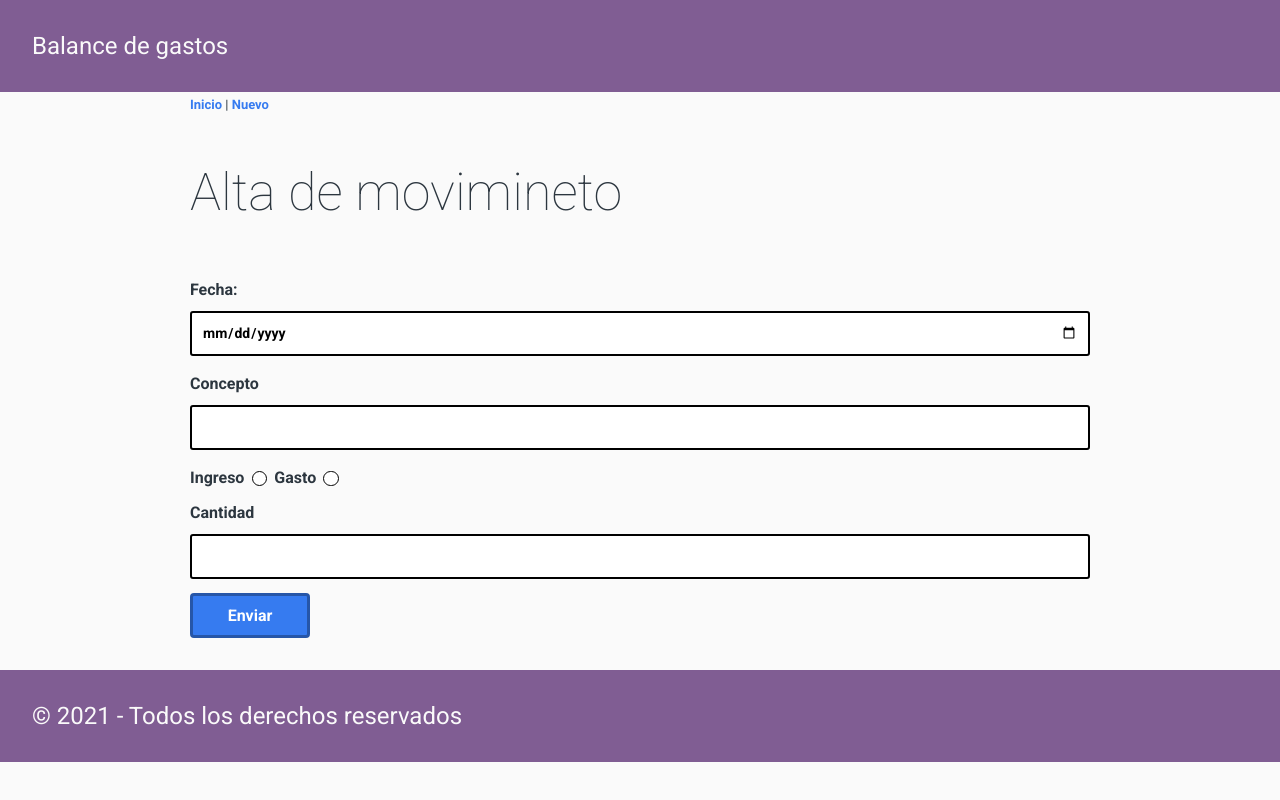
After one commit to Crispy96/flask_classic, a Flask app: page /nuevo in a window 1280 px wide. The commit adds this page. Run offline with Flask 2, Linux system fonts and the light colour scheme.

Commit message:
Enlaces.Fin día 17

```diff
--- a/balance/static/css/styles.css
+++ b/balance/static/css/styles.css
@@ -18,7 +18,6 @@ footer {
 }
 
 header *, footer *{
-      border-radius: var(--separacion-defecto);
       background-color: var(--color-primario);
       color: var(--blanco);
       font-size: 1.5rem;
@@ -33,4 +32,16 @@ header *, footer *{
 }
 table.paper {
       width: 100%;
-  }
+}
+
+.campo-formulario label {
+      display block;
+      font-weight: bold;
+      font-size: 1rem;
+      padding: 0;
+      margin-top: var(--separacion-defecto);
+}
+
+.campo-formulario input:not([type="radio"]) {
+      width: 100%
+}
--- /dev/null
+++ b/balance/templates/base.html
@@ -0,0 +1,25 @@
+<!DOCTYPE html>
+<html lang= "es">
+    <head>
+        <meta charset="UTF-8">
+        <meta http-equiv="X-UA-Compatible" content="IE=edge">
+        <meta name="viewport" content="width=device-width, initial-scale=1.0">
+        <title>Balance de cuentas | {% block titulo_pagina  %}{% endblock %}</title>
+        <link rel="stylesheet" href="static/css/flat_remix.css">
+        <link rel="stylesheet" href="static/css/styles.css">
+    </head>
+    <body>
+        <header>
+            <p>Balance de gastos</p>
+        </header>
+        <section class="contenedor">
+            <nav>
+                <p><a href="/"> Inicio</a> | <a href="nuevo">Nuevo</a></p>
+            </nav>
+            {% block contenido_pagina %}{% endblock %}
+        </section>
+        <footer>
+            <p>&copy; 2021 - Todos los derechos reservados</p>
+        </footer>
+    </body>
+</html>
--- /dev/null
+++ b/balance/templates/nuevo_movimiento.html
@@ -0,0 +1,32 @@
+{% extends 'base.html' %}
+
+{% block titulo_pagina %} Nuevo movimiento {% endblock %}
+
+{% block contenido_pagina %}
+
+            <h1>Alta de movimineto</h1>
+
+            <form action="/nuevo" method="post">
+                <div class="campo-formulario">
+                    <label for="fecha">Fecha:</label>
+                    <input type="date" name="fecha" id="fecha">
+                </div>
+                <div class="campo-formulario">
+                    <label for="concepot">Concepto</label>
+                    <input type="text" name="concepto" id="concepto">
+                </div>
+                <div class="campo-formulario">
+                    <label for="ingreos">Ingreso</label>
+                    <input type="radio" name="ingreso_gasto" id="ingreso" value="I">
+                    <label for="gasto">Gasto</label>
+                    <input type="radio" name="ingreso_gasto" id="gasto" value="G">
+                </div>
+                <div class="campo-formulario">
+                    <label for="cantidad">Cantidad</label>
+                    <input type="text" name="cantidad" id="cantidad">
+                </div>
+
+                <input name="submit" class="blue-button"type="submit" value="Enviar">
+
+            </form>
+{% endblock %}
--- a/balance/views.py
+++ b/balance/views.py
@@ -1,5 +1,5 @@
 from balance import app
-from flask import render_template
+from flask import render_template, request, redirect, url_for
 from balance.models import ListaMovimientos
 
 @app.route("/")
@@ -7,3 +7,15 @@ def inicio():
     lm = ListaMovimientos()
     lm.leer()
     return render_template("inicio.html", items=lm.movimientos)
+
+@app.route("/nuevo", methods=['GET', 'POST'])
+def nuevo():
+    if request.method =='GET':
+        return render_template("nuevo_movimiento.html")
+    else:
+        datos = request.form
+        lm = ListaMovimientos()
+        lm.leer()
+        lm.anyadir(datos)
+        lm.escribir()
+        return redirect(url_for("inicio"))
--- a/data/movimientos.csv
+++ b/data/movimientos.csv
@@ -1,5 +1,6 @@
-fecha,concepto,ingreso_gasto,cantidad
+
 01/01/2021,aguinaldos,I,750.0
-05/01/2021,reyes Marisa,G,24.0
+05/01/2021,reyes Marisa,G,24.
 05/01/2021,gasolina,G,50.0
 05/01/2021,loteria del nen,I,1000.0
+2021-10-13,otro,G,20
```
Also changed, not shown: balance/models.py (+8 -0 lines), balance/templates/inicio.html (+5 -24 lines).
